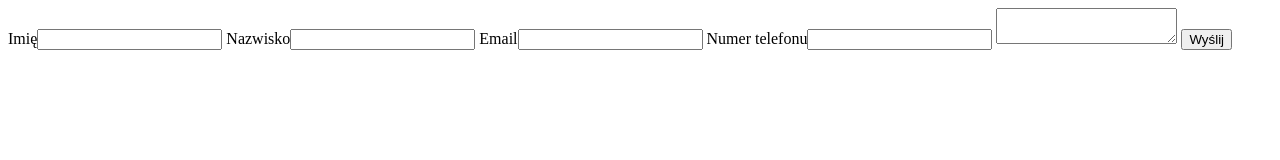
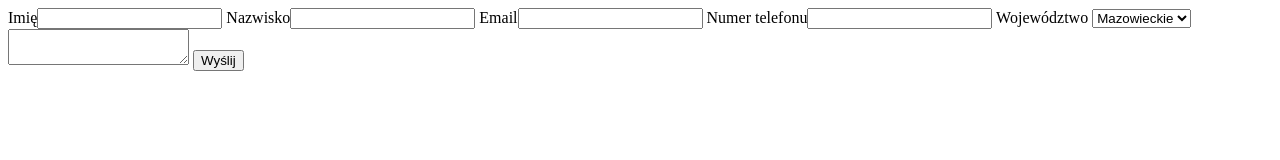
Before and after one commit to six0two/six0two.github.io, a plain HTML site: page warsztaty/form-html/index.html in a window 1280 px wide. Drawn offline with Linux system fonts and the light colour scheme.

Commit message:
lista rozwijana - województwa

```diff
--- a/warsztaty/form-html/index.html
+++ b/warsztaty/form-html/index.html
@@ -1,17 +1,27 @@
 <!DOCTYPE html>
 <html lang="pl">
+
 <head>
     <meta charset="UTF-8">
     <title>Document</title>
 </head>
+
 <body>
     <form action="https://formspree.io/eyescreem.022@gmail.com" method="post">
         <label>Imię<input type="text" name="imie"></label>
         <label>Nazwisko<input type="text" name="nazwisko"></label>
         <label>Email<input type="text" name="email"></label>
         <label>Numer telefonu<input type="text" name="telefon"></label>
-        <textarea maxlength="1000"></textarea>
+        <label>Województwo
+            <select name="woj">
+                  <option value="mazowieckie">Mazowieckie</option>
+                  <option value="malopolskie">Małopolskie</option>
+                  <option value="pomorskie">Pomorskie</option>
+            </select>
+        </label>
+        <textarea maxlength="1000"> </textarea>
         <input type="submit" value="Wyślij">
     </form>
 </body>
+
 </html>
```
